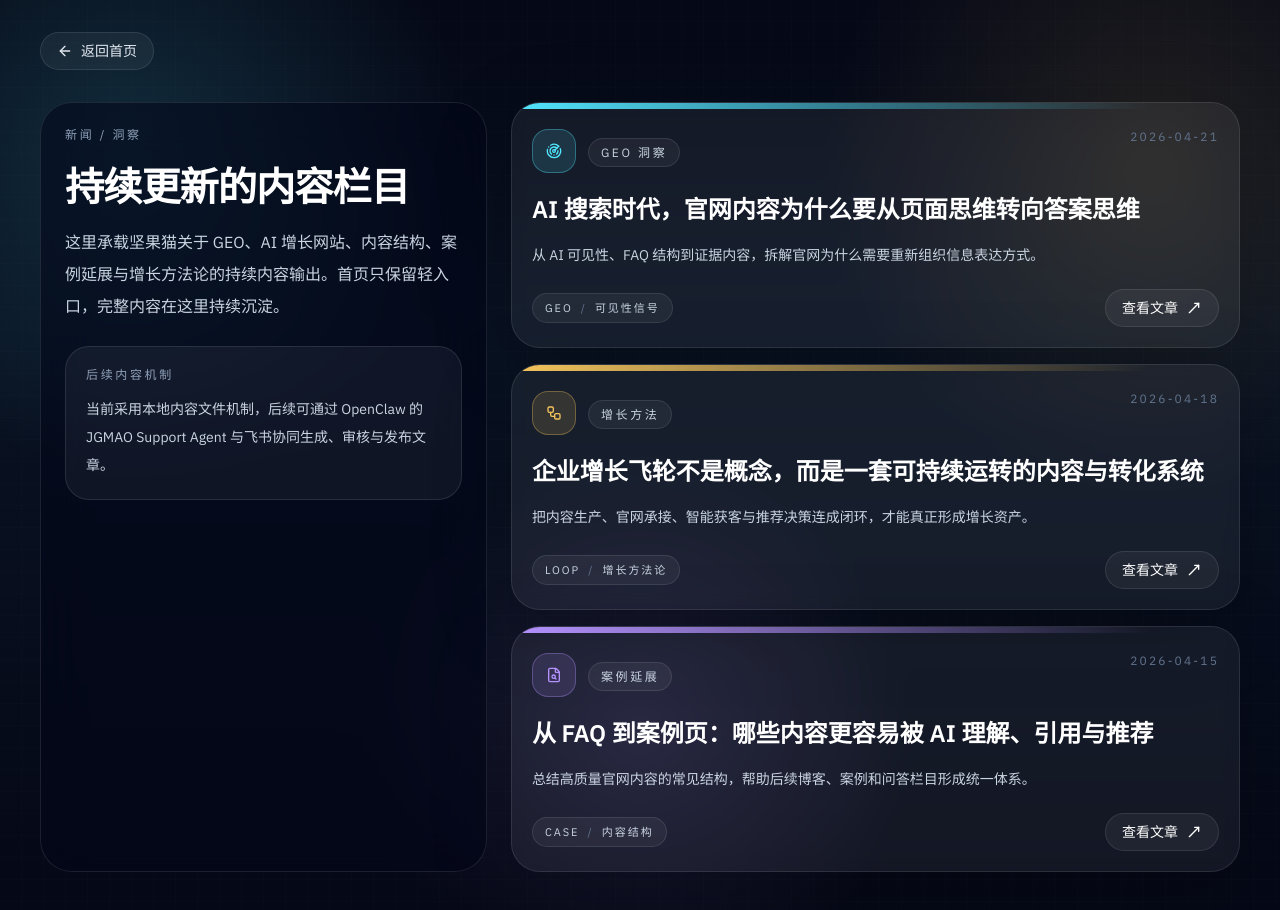
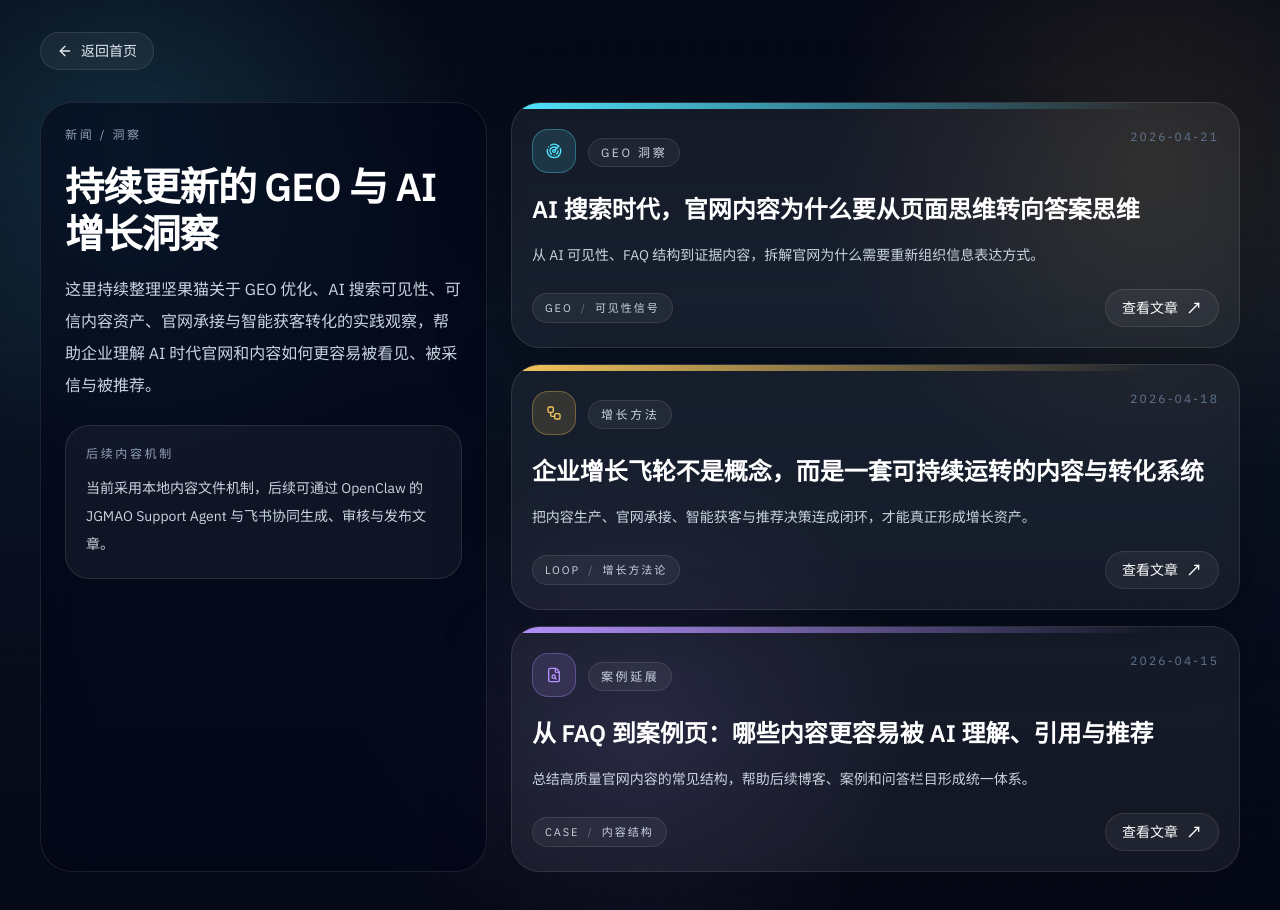
Before and after one commit to wesleyyu/jgmao-official-site, a React (Vite) app: page /insights in a window 1280 px wide. Built offline with nearby package versions, Linux system fonts and the light colour scheme.

Commit message:
Refine public insights page copy

```diff
--- a/src/pages/Insights.tsx
+++ b/src/pages/Insights.tsx
@@ -110,12 +110,12 @@ export function InsightsIndexPage({ locale }: InsightsPageProps) {
           <article className="rounded-[2rem] border border-white/10 bg-slate-950/55 p-6 backdrop-blur-xl">
             <p className="text-xs uppercase tracking-[0.22em] text-slate-400">{locale === "zh" ? "新闻 / 洞察" : "News / Insights"}</p>
             <h1 className="mt-5 text-3xl font-semibold tracking-tight text-white sm:text-[2.45rem]">
-              {locale === "zh" ? "持续更新的内容栏目" : "A continuously updated insight hub"}
+              {locale === "zh" ? "持续更新的 GEO 与 AI 增长洞察" : "A continuously updated GEO and AI growth insight hub"}
             </h1>
             <p className="mt-4 text-base leading-8 text-slate-300">
               {locale === "zh"
-                ? "这里承载坚果猫关于 GEO、AI 增长网站、内容结构、案例延展与增长方法论的持续内容输出。首页只保留轻入口，完整内容在这里持续沉淀。"
-                : "This hub holds JGMAO's ongoing content about GEO, AI growth websites, content systems, case extensions, and growth methodology."}
+                ? "这里持续整理坚果猫关于 GEO 优化、AI 搜索可见性、可信内容资产、官网承接与智能获客转化的实践观察，帮助企业理解 AI 时代官网和内容如何更容易被看见、被采信与被推荐。"
+                : "This hub collects JGMAO's practical observations on GEO optimization, AI search visibility, trusted content assets, website conversion, and intelligent lead generation."}
             </p>
             <div className="mt-6 rounded-[1.5rem] border border-white/10 bg-white/5 p-5">
               <p className="text-xs uppercase tracking-[0.22em] text-slate-400">{locale === "zh" ? "后续内容机制" : "Content Workflow"}</p>
```
Also changed, not shown: scripts/prerender-routes.mts.
